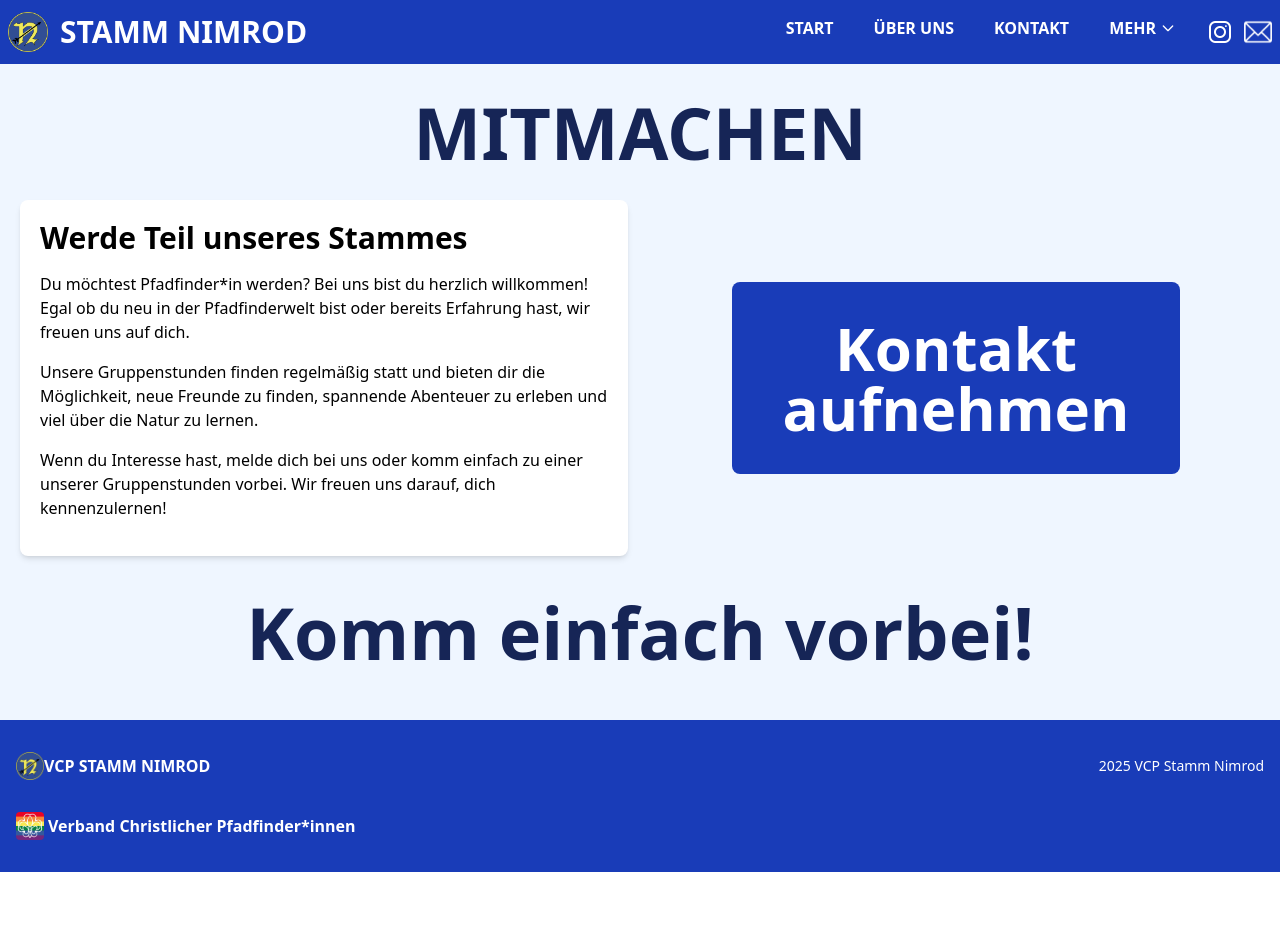
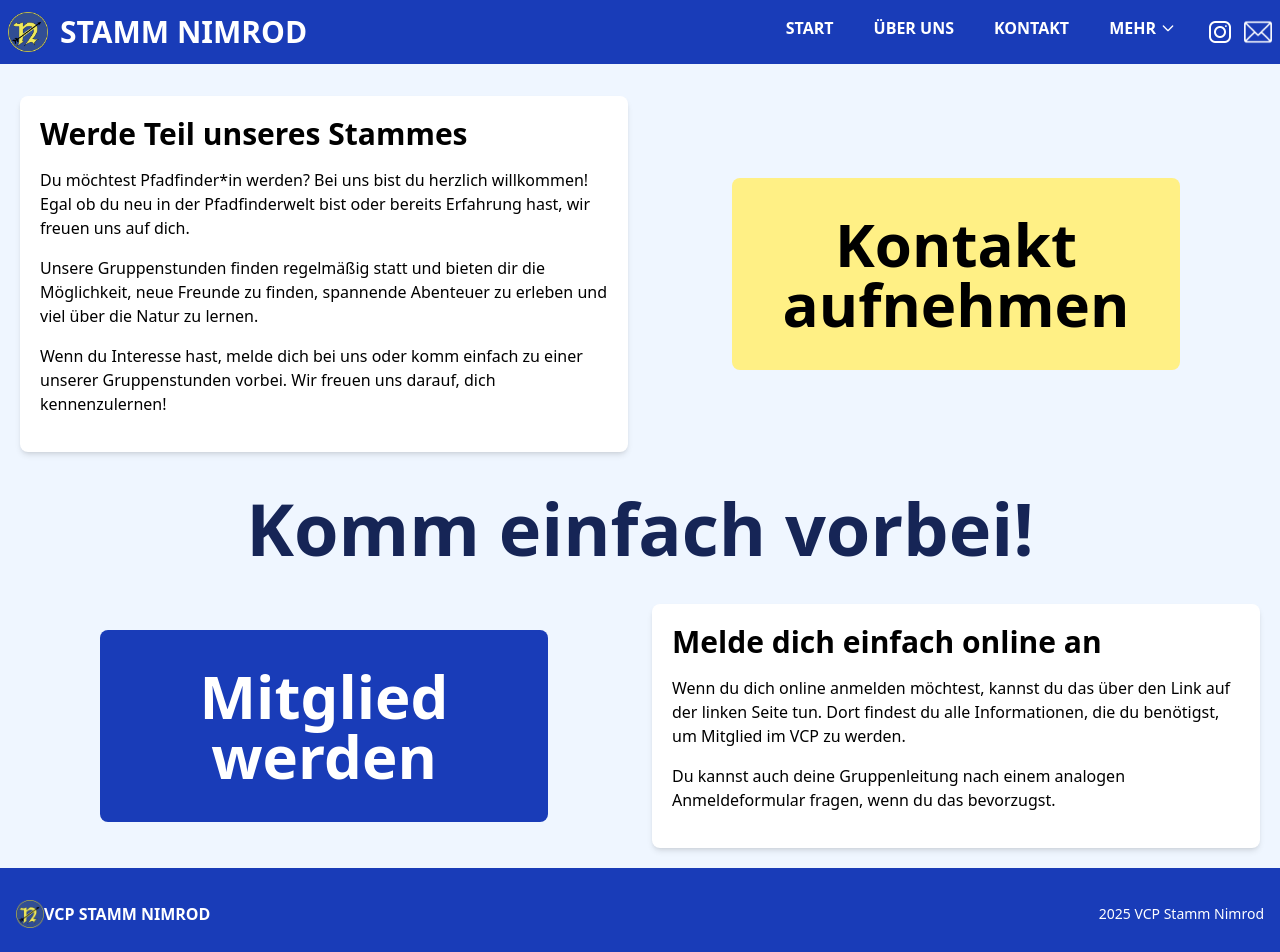
Before and after one commit to Pantoffeltier99/de_projekt, a Vue app: page /mitmachen in a window 1280 px wide. Shown: the top 952 px of the page. Before the commit the page ends 872 px from the top, so only its background shows below. Built offline with nearby package versions, Linux system fonts and the light colour scheme; the HTML template or start-up script is replaced by a standard one.

Commit message:
Packliste, Mitglied werden, Werbung

```diff
--- a/src/components/Home.vue
+++ b/src/components/Home.vue
@@ -10,7 +10,6 @@
     </div>
 
     <div>
-
       <div class="container mx-auto xl:p-5 p-0 pt-24">
         <h1 class="md:text-8xl text-4xl text-center font-bold xl:mt-10 mt-0 text-blue-950">Raus aus dem Alltag, rein ins Abenteuer!</h1>
       </div>
@@ -23,8 +22,8 @@
               <div class="mt-0 mb-0 rounded-2xl">
                   <h1 class="text-3xl font-bold text-center">Nächstes Lager</h1>
                   <hr class="h-1 mx-auto rounded-sm my-8 dark:bg-blue-800">
-                  <div class="bg-blue-50 shadow-md p-5 rounded-2xl">
-                  <img src="https://upload.wikimedia.org/wikipedia/commons/thumb/2/20/Aerial_image_of_the_Rieneck_Castle.jpg/1200px-Aerial_image_of_the_Rieneck_Castle.jpg" alt="Bundeslager 2022" class="w-full h-64 object-cover rounded-lg">
+                  <div class="bg-white shadow-md p-5 rounded-2xl">
+                    <img src="https://upload.wikimedia.org/wikipedia/commons/thumb/2/20/Aerial_image_of_the_Rieneck_Castle.jpg/1200px-Aerial_image_of_the_Rieneck_Castle.jpg" alt="Bundeslager 2022" class="w-full h-64 object-cover rounded-lg">
                     <h5 class="text-3xl font-bold mt-2 mb-4">Rieneck 2025</h5>
                     <p class="text-jusify mt-2 mb-4">
                         Dieses Jahr in den Sommerferien fahren wir zusammen mit dem Stamm Heide zehn Tage auf die Burg Rieneck.
@@ -42,7 +41,7 @@
               <div class="mt-0 mb-0 rounded-2xl">
                   <h1 class="text-3xl font-bold text-center">Kürzlich</h1>
                   <hr class="h-1 mx-auto rounded-sm my-8 dark:bg-blue-800">
-                  <div class="bg-blue-50 shadow-md p-5 rounded-2xl">
+                  <div class="bg-white shadow-md p-5 rounded-2xl">
                     <img src="https://vcp.sh/images/Pfila2023_2.jpg" alt="Bundeslager 2022" class="w-full h-64 object-cover rounded-lg">
                     <h5 class="text-3xl font-bold mt-2 mb-4">Pfingstlager 2025</h5>
                     <p class="text-jusify mt-2 mb-4">
@@ -61,7 +60,7 @@
               <div class="mt-0 mb-0 rounded-2xl">
                   <h1 class="text-3xl font-bold text-center">Wichtig</h1>
                   <hr class="h-1 mx-auto rounded-sm my-8 dark:bg-blue-800">
-                  <div class="bg-blue-50 shadow-md p-5 rounded-2xl">
+                  <div class="bg-white shadow-md p-5 rounded-2xl">
                     <img src="https://as2.ftcdn.net/v2/jpg/01/62/17/79/1000_F_162177937_uTe0UImsLygFsJMkMooYagoBP55rK3B5.jpg" alt="Bundeslager 2022" class="w-full h-64 object-cover rounded-lg">
                     <h5 class="text-3xl font-bold mt-2 mb-4">Ferien</h5>
                     <p class="text-jusify mt-2 mb-4">
@@ -98,7 +97,7 @@
 
           <div class="relative rounded-lg shadow-md overflow-hidden">
             <!-- Das Bild -->
-            <img src="@\assets\Wölflinge.png" class="w-full h-30 object-cover rounded-lg">
+            <img src="@\assets\Wölflinge.png" class="w-full md:h-30 h-40 object-cover rounded-lg">
 
             <!-- Wölflinge -->
             <div class="absolute inset-0 bg-opacity-50 flex flex-col justify-center items-center p-4 text-white">
@@ -110,7 +109,7 @@
 
           <div class="relative rounded-lg shadow-md overflow-hidden">
             <!-- Das Bild -->
-            <img src="@\assets\Jupfi.png" class="w-full h-30 object-cover rounded-lg">
+            <img src="@\assets\Jupfi.png" class="w-full md:h-30 h-40 object-cover rounded-lg">
 
             <!-- Jupfis -->
             <div class="absolute inset-0 bg-opacity-50 flex flex-col justify-center items-center p-4 text-white">
@@ -122,7 +121,7 @@
 
           <div class="relative rounded-lg shadow-md overflow-hidden">
             <!-- Das Bild -->
-            <img src="@\assets\PfadiRR.png" class="w-full h-30 object-cover rounded-lg">
+            <img src="@\assets\PfadiRR.png" class="w-full md:h-30 h-40 object-cover rounded-lg">
 
             <!-- Pfad RR -->
             <div class="absolute inset-0 bg-opacity-50 flex flex-col justify-center items-center p-4 text-white">
@@ -171,6 +170,20 @@
         </div>
       </div>
 
+      <div>
+        <a
+          href="https://fahrtenbedarf.de/"
+          target="_blank"
+          rel="noopener noreferrer">
+            <div class="bg-white shadow-md p-5 rounded-2xl container mx-auto md:w-200 w-100">
+              <img src="https://www.fahrtenbedarf.de/media/fb/48/d9/1712389706/fahrtenbedarflogo.png" alt="Bundeslager 2022" class="w-full h-full object-cover rounded-lg">
+              <h5 class="text-3xl font-bold mt-2 mb-4"></h5>
+              <p class="text-center mt-2 mb-4">
+                  Unser Sponsor Fahrtenbedarf bietet eine große Auswahl an Pfadfinderbedarf und Outdoor-Ausrüstung.
+              </p>
+            </div>
+        </a>
+      </div>
 
     </div>
   </div>
--- a/src/components/Member.vue
+++ b/src/components/Member.vue
@@ -1,10 +1,6 @@
 <template>
     <div class="bg-blue-50">
         <div class="container mx-auto p-5 pt-24">
-
-            <div class="mb-8">
-                <h4 class="md:text-7xl text-5xl font-bold text-blue-950 text-center">MITMACHEN</h4>
-            </div>
 
             <div class="grid md:grid-cols-2 grid-cols-1 gap-4 md:gap-6 xl-gap-8">
                 <div class="p-5 bg-white rounded-lg shadow-md">
@@ -31,8 +27,9 @@
                                 px-8 md:px-10 py-7 md:py-9
                                     text-4xl md:text-6xl
                                     font-bold
-                                    bg-blue-800 text-white
-                                    rounded-lg hover:bg-blue-900 transition-all duration-300"
+
+                                    bg-yellow-200 text-black
+                                    rounded-lg hover:bg-yellow-300 transition-all duration-300"
                         >
                         Kontakt aufnehmen
                         </button>
@@ -40,8 +37,35 @@
                 </div>
             </div>
 
-            <div class="mb-8">
+            <div class="mb-8 mt-0 md:mt-10 md:mb-10">
                 <h4 class="md:text-7xl text-5xl font-bold mt-10 text-blue-950 text-center">Komm einfach vorbei!</h4>
+            </div>
+
+            <div class="grid md:grid-cols-2 grid-cols-1 gap-4 md:gap-6 xl-gap-8">
+
+                <div class="p-5 items-center justify-center flex flex-col">
+                    <a href="https://vcp.de/mitmachen/zum-mitgliedsantrag/" class="group" target="_blank" rel="noopener noreferrer">
+                        <button
+                            class="w-full max-w-xs sm:max-w-sm md:max-w-md
+                            px-8 md:px-10 py-7 md:py-9
+                            text-4xl md:text-6xl
+                            font-bold
+                            bg-blue-800 text-white
+                            rounded-lg hover:bg-blue-900 transition-all duration-300">
+
+                            Mitglied werden
+                        </button>
+                    </a>
+                </div>
+                <div class="p-5 bg-white rounded-lg shadow-md">
+                    <h5 class="text-3xl font-bold mb-4">Melde dich einfach online an</h5>
+                    <p class="text-jusify mb-4">
+                        Wenn du dich online anmelden möchtest, kannst du das über den Link auf der linken Seite tun. Dort findest du alle Informationen, die du benötigst, um Mitglied im VCP zu werden.
+                    </p>
+                    <p class="text-jusify mb-4">
+                        Du kannst auch deine Gruppenleitung nach einem analogen Anmeldeformular fragen, wenn du das bevorzugst.
+                    </p>
+                </div>
             </div>
 
         </div>
```
Also changed, not shown: src/components/Plist.vue (+32 -9 lines), src/assets/NimrodHeidePfila.jpeg (added).
